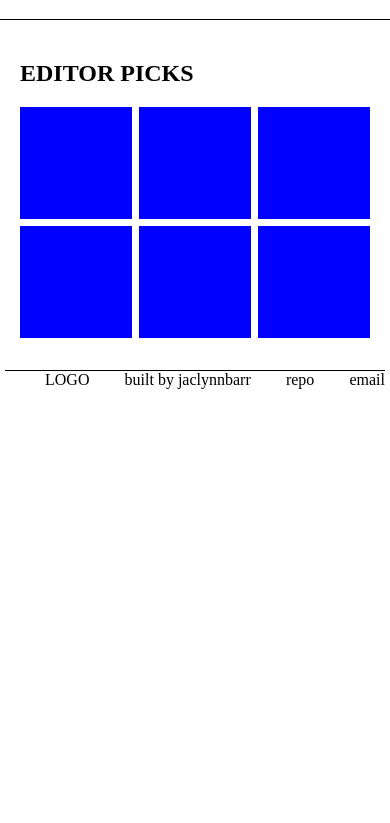
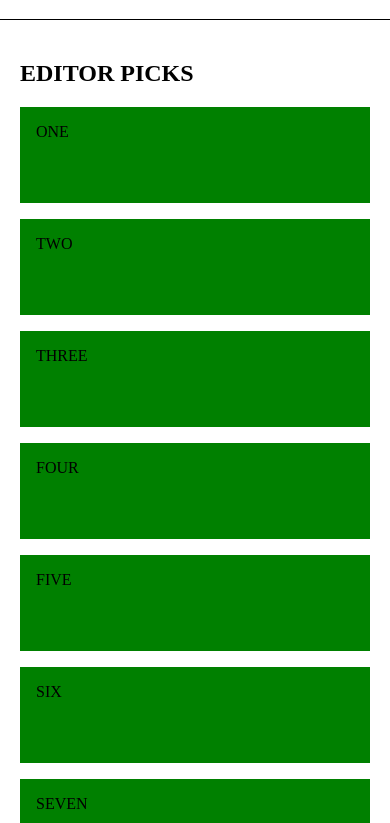
Before and after one commit to jaclynnbarrera/music-player-frontend, a React (Create React App) app: page / in a window 390 px wide. Shown: the part 1421-2244 px from the top of the page. Before the commit the page ends 1815 px from the top, so only its background shows below. Built offline with nearby package versions, Linux system fonts and the light colour scheme; no server answers.

Commit message:
more flexbox stuff and responsive stuff. time for bed

```diff
--- a/src/components/EditorPicks.js
+++ b/src/components/EditorPicks.js
@@ -4,16 +4,17 @@ import React from "react";
 const EditorPicks = () => {
   return (
     <section className="editor-picks-container">
-      <header>
-        <h1>EDITOR PICKS</h1>
-      </header>
-      <div className="song-grid">
-        <div class="selection"></div>
-        <div class="selection"></div>
-        <div class="selection"></div>
-        <div class="selection"></div>
-        <div class="selection"></div>
-        <div class="selection"></div>
+      <h1>EDITOR PICKS</h1>
+      <div className="songs-grid">
+        <div className="song-card">ONE</div>
+        <div className="song-card">TWO</div>
+        <div className="song-card">THREE</div>
+        <div className="song-card">FOUR</div>
+        <div className="song-card">FIVE</div>
+        <div className="song-card">SIX</div>
+        <div className="song-card">SEVEN</div>
+        <div className="song-card">EIGHT</div>
+        <div className="song-card">NINE</div>
       </div>
     </section>
   );
--- a/src/scss/EditorPicks.scss
+++ b/src/scss/EditorPicks.scss
@@ -3,16 +3,31 @@
   padding: 20px;
 }
 
-.song-grid {
-  display: flex;
-  flex-wrap: wrap;
-  justify-content: space-between;
+// parent
+.songs-grid {
+  max-width: 1200px;
+  margin: 0 auto;
+  display: grid;
+  grid-gap: 1rem;
 }
 
-.selection {
-  width: 32%;
-  padding-bottom: 32%; /* Same as width, sets height */
-  margin-bottom: 2%; /* (100-32*3)/2 */
-  position: relative;
-  background-color: blue;
+// cards
+.song-card {
+  background-color: green;
+  padding: 1rem;
+  height: 4rem;
 }
+
+/* Screen larger than 600px? 2 column */
+@media (min-width: 600px) {
+  .songs-grid {
+    grid-template-columns: repeat(2, 1fr);
+  }
+}
+
+/* Screen larger than 900px? 3 columns */
+@media (min-width: 900px) {
+  .songs-grid {
+    grid-template-columns: repeat(3, 1fr);
+  }
+}
```
